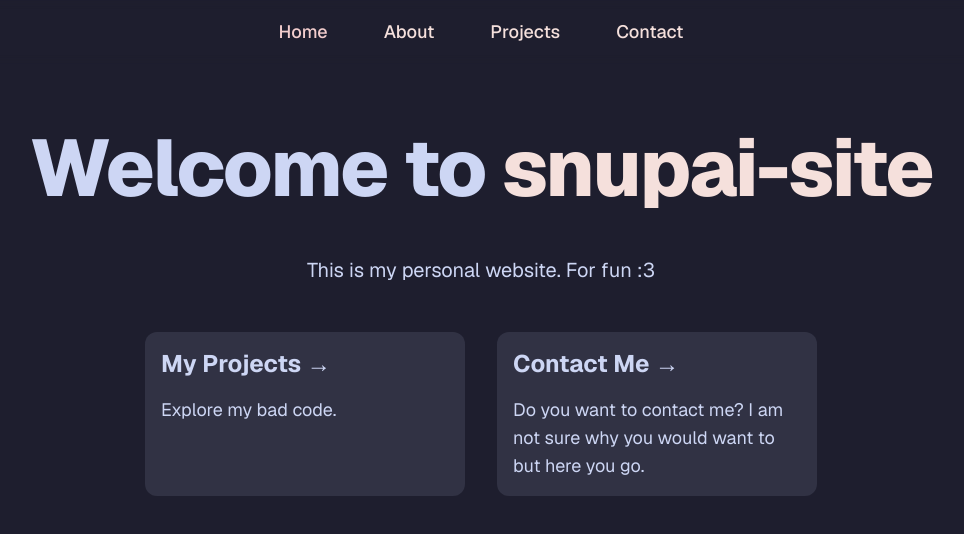
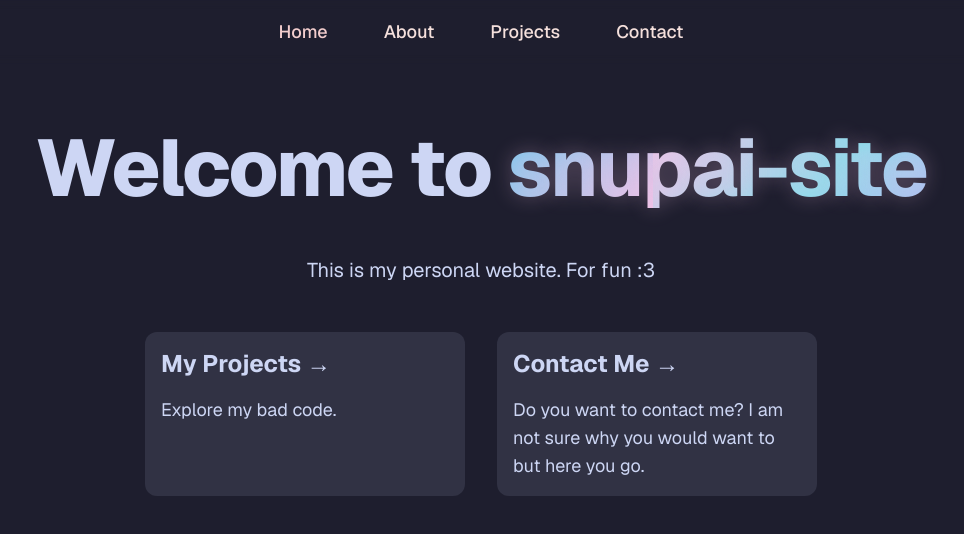
Before and after one commit to Snupai/snupai-site, a Next.js app: page / in a window 1280 px wide. Shown: the top 534 px of the page, without its empty margins (159-1123 px from the left). Built offline with nearby package versions, Linux system fonts and the light colour scheme.

Commit message:
Refactor HomePage to use .title-highlight class for improved styling consistency. Updated welcome message for better visual appeal and alignment with recent design standards.

```diff
--- a/src/app/page.tsx
+++ b/src/app/page.tsx
@@ -27,7 +27,7 @@ export default function HomePage() {
       <Navigation currentPage="home" />
       <div className="container mx-auto flex flex-col items-center justify-center gap-12 px-4 py-16">
         <h1 className="text-5xl font-extrabold tracking-tight sm:text-[5rem]">
-          Welcome to <span className="text-mocha-rosewater">snupai-site</span>
+          Welcome to <span className="title-highlight">snupai-site</span>
         </h1>
         <p className="text-center text-xl">
           This is my personal website. For fun :3
```
